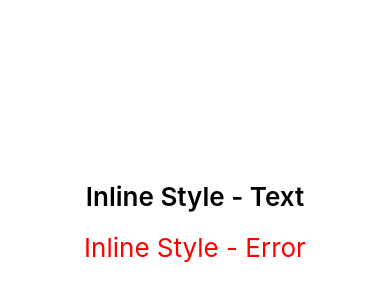
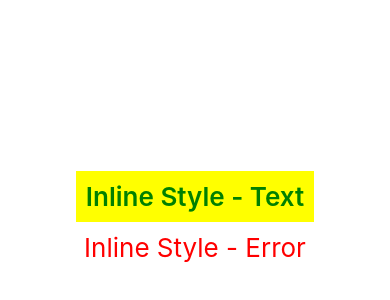
Before and after one commit to YeojinJeon/react-native-style, a React Native app: screen / in a window 390 px wide. Shown: the part 200-500 px from the top of the page. Built offline with nearby package versions, Linux system fonts and the light colour scheme.

Commit message:
style 순서

```diff
--- a/src/App.js
+++ b/src/App.js
@@ -4,7 +4,7 @@ import { viewStyles, textStyles } from "./styles";
 const App = () => {
     return (
         <View style={viewStyles.container}>
-            <Text style={[textStyles.text]}>Inline Style - Text</Text>
+            <Text style={[{ backgroundColor: 'yellow', color: 'pink' }, textStyles.text, { color: 'green' }]}>Inline Style - Text</Text>
             <Text style={textStyles.error}>Inline Style - Error</Text>
         </View>
     );
```
